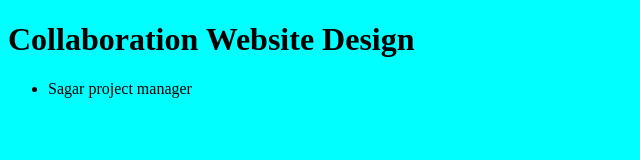
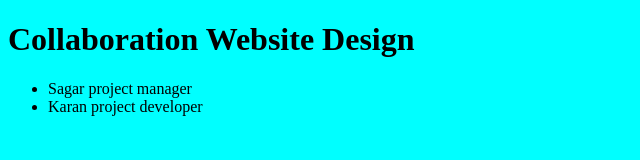
Before and after one commit to sagartayde77/Collab-repo, a plain HTML site: page index.html in a window 1280 px wide. Shown: the whole page, without its empty margins (0-640 px from the left). Drawn offline with Linux system fonts and the light colour scheme.

Commit message:
index.html is updated

```diff
--- a/index.html
+++ b/index.html
@@ -10,6 +10,7 @@
     <h1>Collaboration Website Design</h1>
     <ul>
         <li>Sagar project manager</li>
+        <li>Karan project developer</li>
     </ul>
 </body>
 </html>
```
